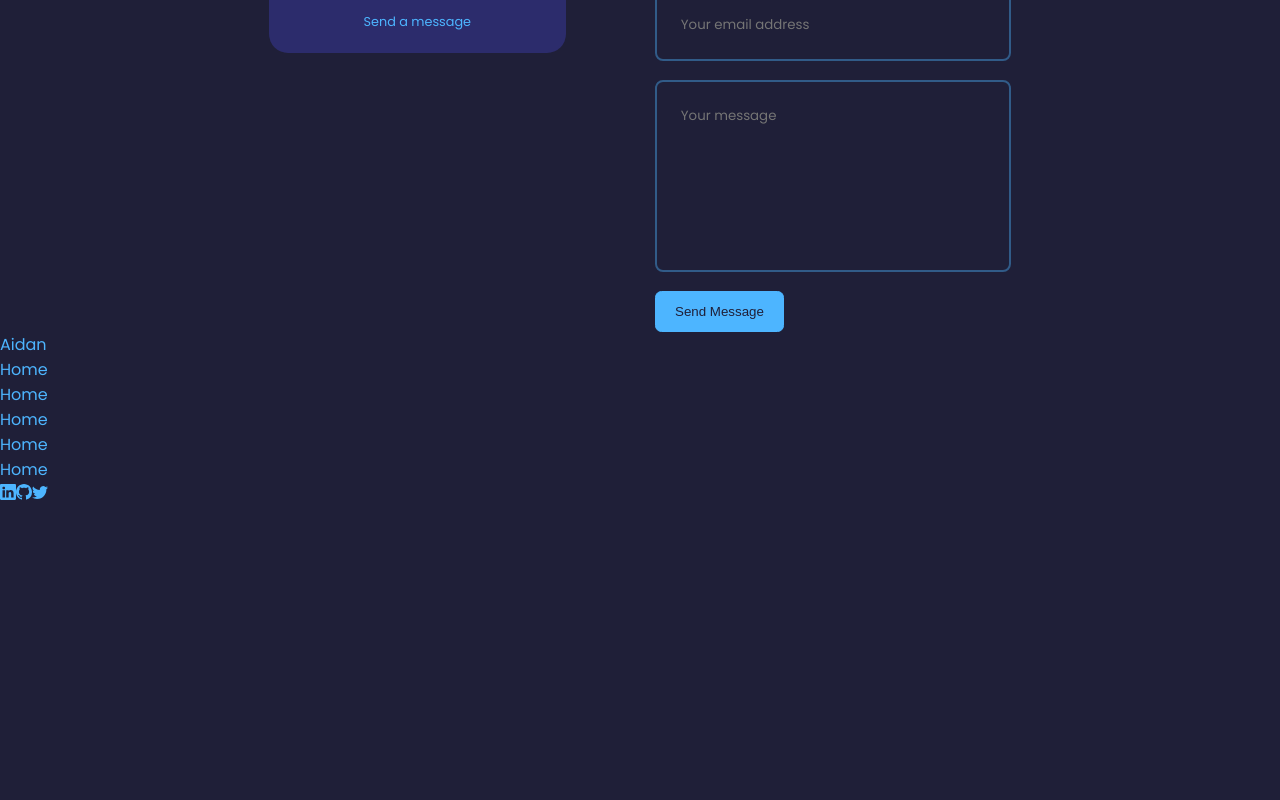
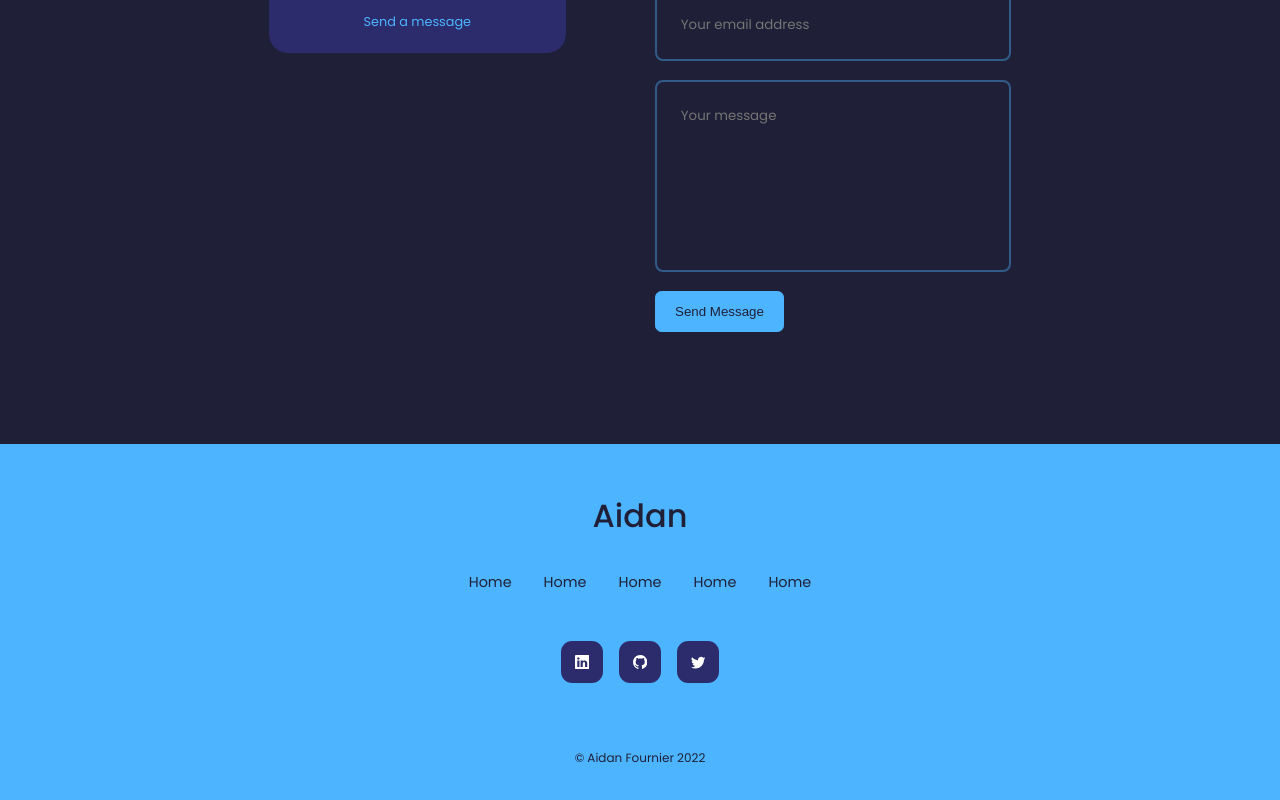
Before and after one commit to AidanFournier/react-portfolio-site, a React (Create React App) app: page / in a window 1280 px wide. Shown: the part 3217-4017 px from the top of the page. Before the commit the page ends 3724 px from the top, so only its background shows below. Built offline with nearby package versions, Linux system fonts and the light colour scheme.

Commit message:
Styled footer

```diff
--- a/src/components/Footer.jsx
+++ b/src/components/Footer.jsx
@@ -20,6 +20,9 @@ const Footer = () => {
         <a href="https://github.com/AidanFournier" target="_blank" rel="noreferrer"><BsGithub /></a>
         <a href="https://twitter.com/aidoufou" target="_blank" rel="noreferrer"><BsTwitter /></a>
       </div>
+      <div className="footer__copyright">
+        <small>© Aidan Fournier 2022</small>
+      </div>
     </footer>
   )
 }
--- a/src/stylesheets/components/footer.scss
+++ b/src/stylesheets/components/footer.scss
@@ -0,0 +1,50 @@
+footer {
+    background: $color-primary;
+    padding: 3rem 0;
+    text-align: center;
+    font-size: 0.9rem;
+    margin-top: 7rem;
+    a {
+        color: $color-bg;
+    }
+}
+
+.footer__logo {
+    font-size: 2rem;
+    font-weight: 500;
+    margin-bottom: 2rem;
+    display: inline-block;
+}
+
+.permalinks {
+    display: flex;
+    flex-wrap: wrap;
+    justify-content: center;
+    gap: 2rem;
+    margin: 0 auto 3rem;
+}
+
+.footer__socials {
+    display: flex;
+    justify-content: center;
+    gap: 1rem;
+    margin-bottom: 4rem;
+    a {
+        background: $color-bg-variant;
+        color: $color-white;
+        padding: 0.8rem;
+        border-radius: 0.7rem;
+        display: flex;
+        border: 1px solid transparent;
+        &:hover {
+            background: transparent;
+            color: $color-bg;
+            border-color: $color-bg;
+        }
+    }
+}
+
+.footer__copyright {
+    margin-bottom: 4rem;
+    color: $color-bg;
+}
```
